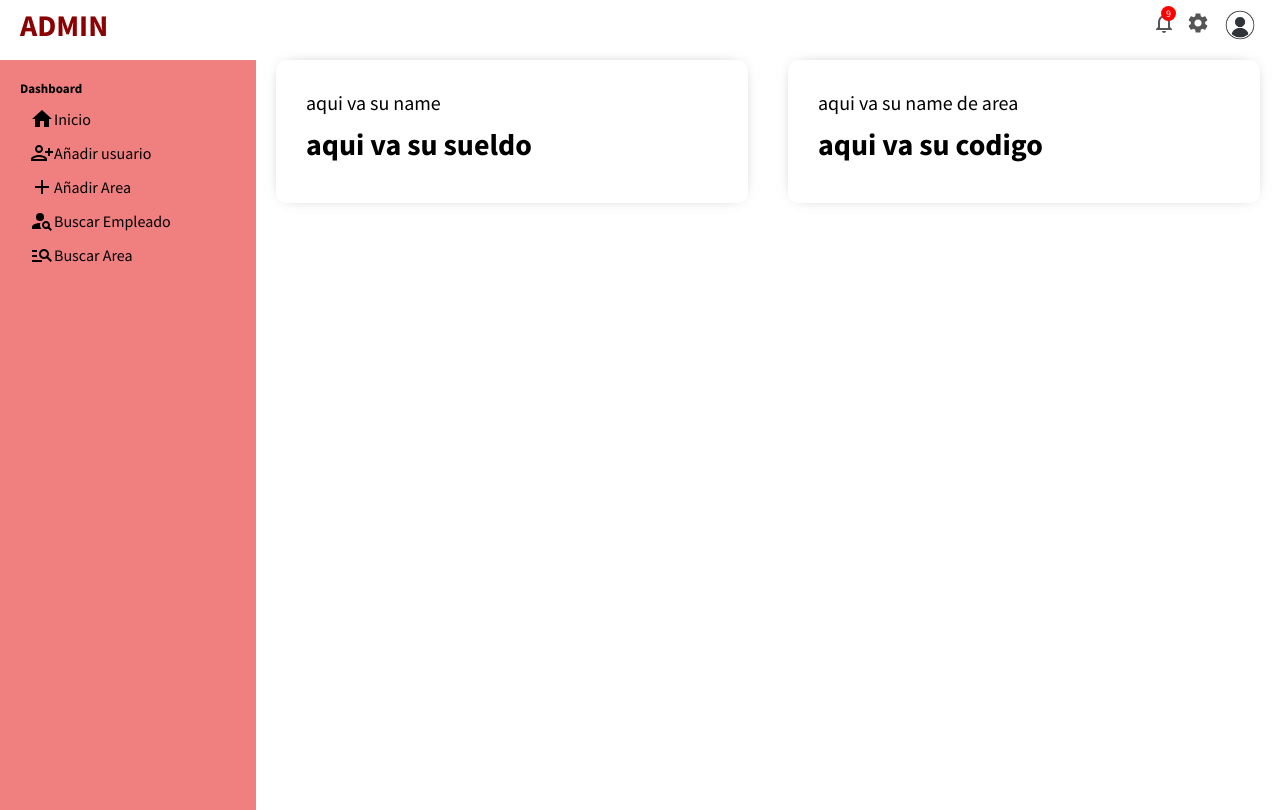
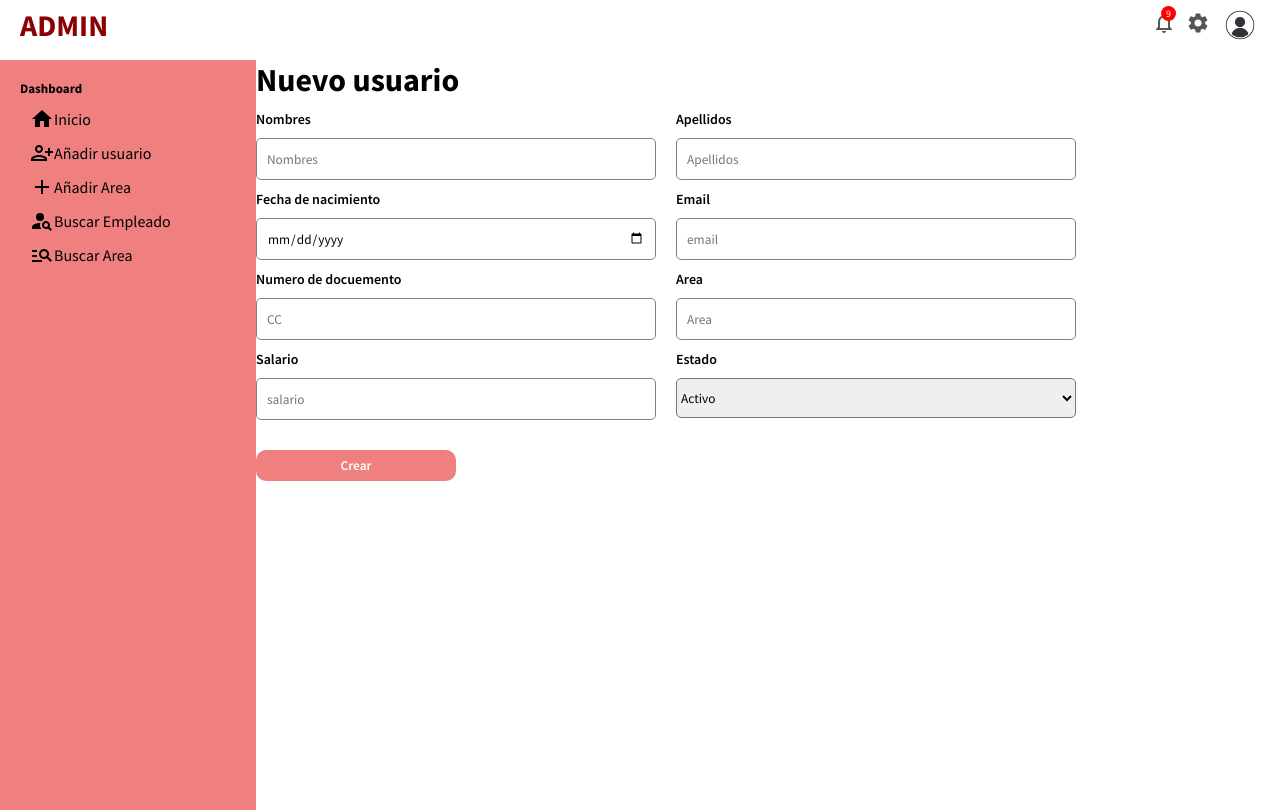
Before and after one commit to sebasY0725/dashboard, a React (Create React App) app: page / in a window 1280 px wide. Built offline with nearby package versions, Linux system fonts and the light colour scheme.

Commit message:
Pagina de nuevo usuario creada

```diff
--- a/package.json
+++ b/package.json
@@ -13,6 +13,7 @@
     "@testing-library/user-event": "^13.5.0",
     "react": "^18.1.0",
     "react-dom": "^18.1.0",
+    "react-router-dom": "^6.3.0",
     "react-scripts": "5.0.1",
     "recharts": "^2.1.10",
     "web-vitals": "^2.1.4"
--- a/src/App.js
+++ b/src/App.js
@@ -1,14 +1,18 @@
 import Sidebar from "./componentes/sidebar/Sidebar";
 import Topbar from "./componentes/topbar/Topbar";
+import NewUser from "./pages/newUser/NewUser";
+
 import "./app.css";
 import Home from "./pages/home/Home";
+
 function App() {
   return (
     <div>
       <Topbar />
       <div className="container">
         <Sidebar />
-        <Home/>
+        {/* <Home /> */}
+        <NewUser />
       </div>
     </div>
   );
--- /dev/null
+++ b/src/pages/newUser/NewUser.jsx
@@ -0,0 +1,50 @@
+import "./newuser.css"
+
+export default function newUser() {
+  return (
+    <div className="newUser">
+        <h1 className="newUSerTittle">Nuevo usuario</h1>
+        <form className="newUserForm">
+            <div className="newUserItem">
+                <label>Nombres</label>
+                <input type="text" placeholder="Nombres" />
+            </div>
+             <div className="newUserItem">
+                <label>Apellidos</label>
+                <input type="text" placeholder="Apellidos" />
+            </div>
+             <div className="newUserItem">
+                <label>Fecha de nacimiento</label>
+                <input type="date" />
+            </div>
+             <div className="newUserItem">
+                <label>Email</label>
+                <input type="email" placeholder="email" />
+            </div>
+            <div className="newUserItem">
+                <label>Numero de docuemento</label>
+                <input type="number" placeholder="CC" />
+            </div>
+               <div className="newUserItem">
+                <label>Area </label>
+                <input type="number" placeholder="Area" />
+            </div>
+               <div className="newUserItem">
+                <label>Salario</label>
+                <input type="number" placeholder="salario" />
+            </div>
+            <div className="newUserItem">
+                <label>Estado</label>
+                <select className="Estate" name="active" id="active">
+                    <option value="Activo">Activo</option>
+                    <option value="Inactivo">Inactivo</option>
+                </select>
+
+            </div>
+            <button className="newUserButton">Crear</button>
+
+
+        </form>
+    </div>
+  )
+}
--- /dev/null
+++ b/src/pages/newUser/newuser.css
@@ -0,0 +1,46 @@
+.newUser{
+    flex :4;
+}
+
+.newUserForm{
+    display: flex;
+    flex-wrap: wrap;
+
+}
+.newUserItem{
+    width: 400px;
+    display: flex;
+    flex-direction: column;
+    margin-top: 10px;
+    margin-right: 20px;
+}
+
+.newUserItem>label{
+    margin-bottom: 10px;
+    font-size: 14px;
+    font-weight: 600;
+    color: black;
+}
+.newUserItem>input{
+    height: 20px;
+    padding: 10px;
+    border: 1px solid gray;
+    border-radius: 5px;
+}
+
+.Estate{
+    height: 40px;
+    border-radius: 5px;
+}
+
+.newUserButton {
+    width: 200px;
+    border: none;
+    background-color: rgb(240, 128, 128);
+    color: white;
+    padding: 7px 10px;
+    font-weight: 600;
+    border-radius: 10px;
+    margin-top: 30px;
+    cursor: pointer;
+}
```
Also changed, not shown: 1 other file (tests, documents, lock files or other folders).
